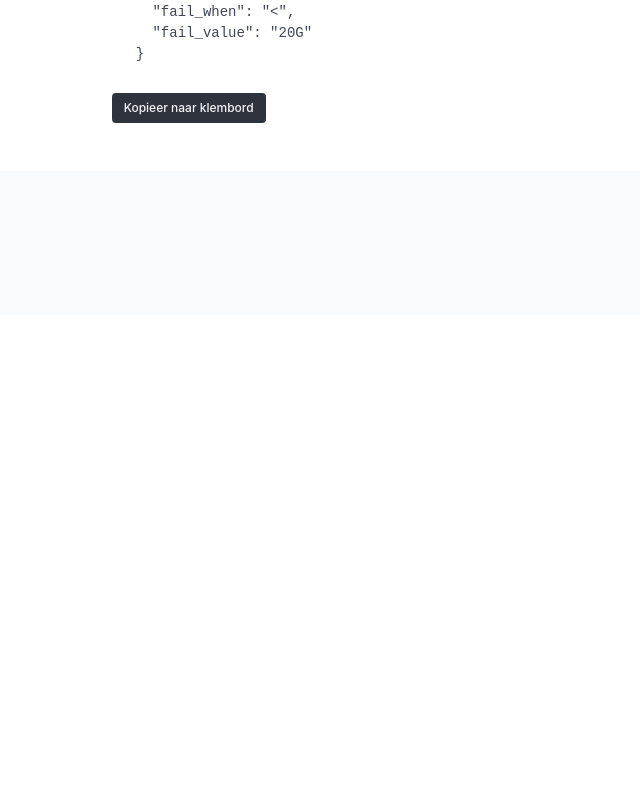
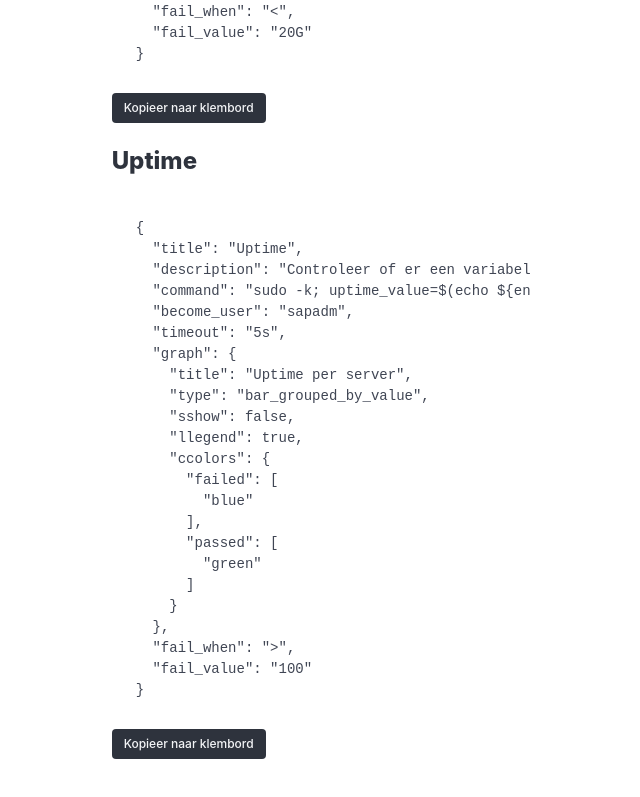
Before and after one commit to sal-consultancy/checky-check, a React (Create React App) app in the folder frontend/: page /templates in a window 1280 px wide. Shown: the part 1139-1936 px from the top of the page, without its empty margins (319-959 px from the left). Before the commit the page ends 1454 px from the top, so only its background shows below. Built offline with nearby package versions, Linux system fonts and the light colour scheme; no server answers.

Commit message:
doc: added example with sudo password piping

```diff
--- a/frontend/src/pages/CheckTemplatesPage.jsx
+++ b/frontend/src/pages/CheckTemplatesPage.jsx
@@ -7,28 +7,47 @@ const CheckTemplatesPage = () => {
 
   const tests = [
     {
-      title: "Uptime",
-      description: "Controleer of er een variabele gezet wordt in deze app",
-      command: "uptime_value=$(uptime | awk '{print $3}' | tr -d ','); if echo $uptime_value | grep -qE '^[0-9]{1,2}:[0-9]{2}$'; then echo 0; else echo $uptime_value; fi",
-      timeout: "5s",
-      graph: {
-        title: "Uptime per server",
-        type: "bar_grouped_by_value"
+      "title": "Uptime",
+      "description": "Controleer of er een variabele gezet wordt in deze app",
+      "command": "uptime_value=$(uptime | awk '{print $3}' | tr -d ','); if echo $uptime_value | grep -qE '^[0-9]{1,2}:[0-9]{2}$'; then echo 0; else echo $uptime_value; fi",
+      "timeout": "5s",
+      "graph": {
+        "title": "Uptime per server",
+        "type": "bar_grouped_by_value"
       },
-      fail_when: ">",
-      fail_value: "100"
+      "fail_when": ">",
+      "fail_value": "100"
     },
     {
-      title: "Disk Space",
-      description: "Controleer of de beschikbare schijfruimte voldoende is",
-      command: "df -h | grep /dev/sda1",
-      timeout: "5s",
-      graph: {
-        title: "Disk Space per server",
-        type: "bar_grouped_by_value"
+      "title": "Disk Space",
+      "description": "Controleer of de beschikbare schijfruimte voldoende is",
+      "command": "df -h | grep /dev/sda1",
+      "timeout": "5s",
+      "graph": {
+        "title": "Disk Space per server",
+        "type": "bar_grouped_by_value"
       },
-      fail_when: "<",
-      fail_value: "20G"
+      "fail_when": "<",
+      "fail_value": "20G"
+    },
+    {
+      "title": "Uptime",
+      "description": "Controleer of er een variabele gezet wordt in deze app",
+      "command": "sudo -k; uptime_value=$(echo ${env.pass} | sudo -S -u sapadm uptime 2>/dev/null | awk '{print $3}' | tr -d ','); if echo $uptime_value | grep -qE '^[0-9]{1,2}:[0-9]{2}$'; then echo 0; else echo $uptime_value; fi",
+      "become_user": "sapadm",
+      "timeout": "5s",
+      "graph": {
+        "title": "Uptime per server",
+        "type": "bar_grouped_by_value",
+        "sshow": false,
+        "llegend": true,
+        "ccolors": {
+          "failed": ["blue"],
+          "passed": ["green"]
+        }
+      },
+      "fail_when": ">",
+      "fail_value": "100"
     }
   ];
 
```
